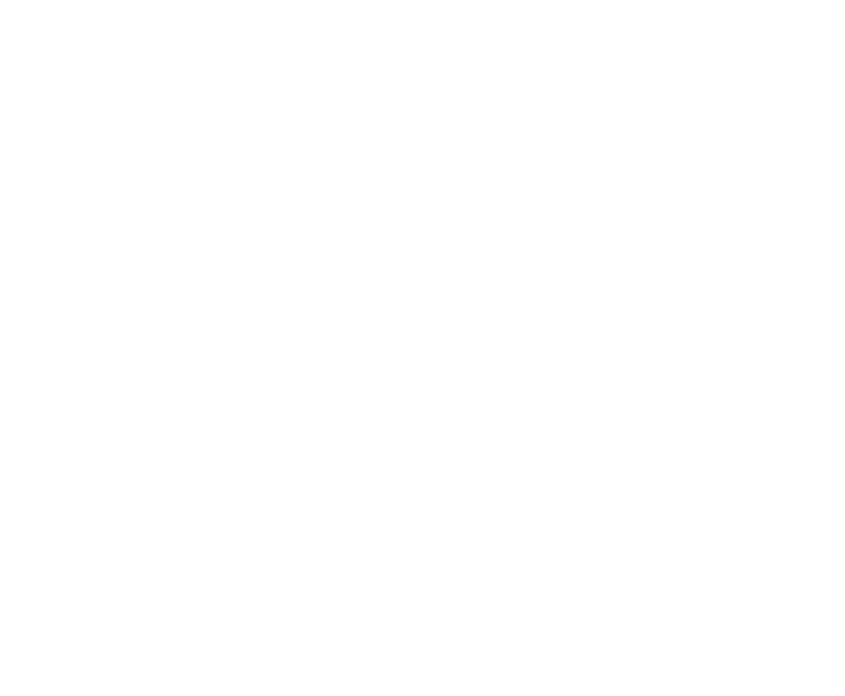
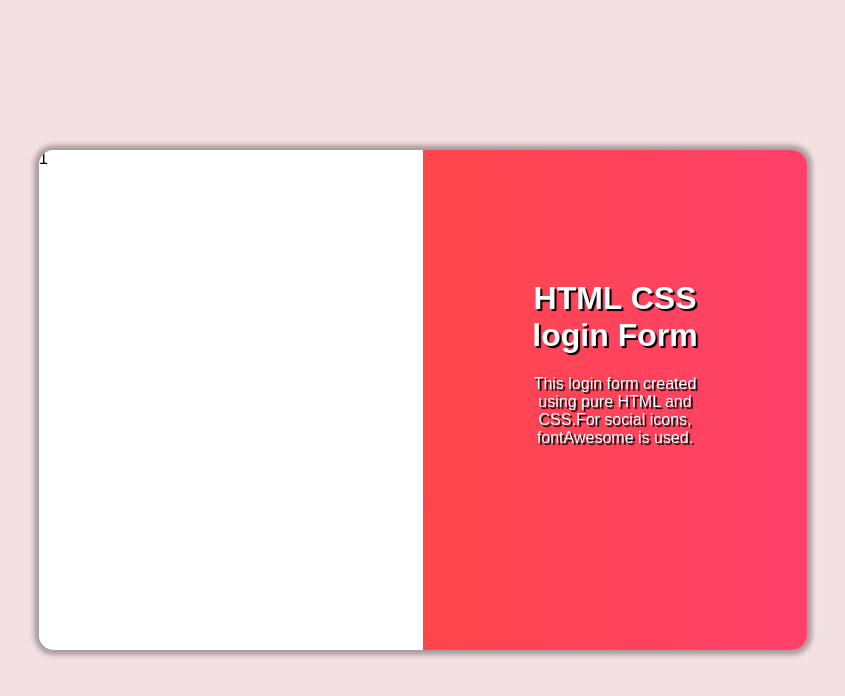
Before and after one commit to Shekhar-222/form-design, a plain HTML site: page index.html in a window 1280 px wide. Shown: the whole page, without its empty margins (217-1062 px from the left). Drawn offline with Linux system fonts and the light colour scheme.

Commit message:
completed right side of the login form

```diff
--- a/css/style.css
+++ b/css/style.css
@@ -0,0 +1,36 @@
+body{
+    background-color:#F3E0E2 ;
+    margin: 0px;
+    font-family: Arial, Helvetica, sans-serif;
+}
+.myform{
+    width: 60%;
+    height: 500px;
+
+    margin: 150px auto;
+    border-radius: 15px;
+    overflow: hidden;
+    /* box-shadow: x,y,b,s,c; */
+    box-shadow: 0px 0px 5px 5px rgba(0,0,0,0.3);
+    clear: both;
+
+}
+.myform > div{
+    width: 50%;
+    float: left;
+
+    height: 100%;
+}
+.white{
+    background-color: #FFFFFF;
+
+}
+.red
+{
+    background-image: -webkit-linear-gradient(left,#FF464B,#FF416B);
+    color: white;
+    text-align: center;
+    text-shadow: 2px 2px 1px #000000;
+
+
+}
--- a/index.html
+++ b/index.html
@@ -7,5 +7,17 @@
     <title>Form Design</title>
     <link rel="stylesheet" href="./css/style.css">
   </head>
-  <body></body>
+  <body>
+    <form class="myform">
+        <div class="white">1</div>
+        <div class="red">
+            <div style="margin:130px 100px">
+                <h1>HTML CSS login Form</h1>
+                <p>This login form created using pure HTML and CSS.For social icons, fontAwesome is used.</p>
+
+            </div>
+        </div>
+
+    </form>
+  </body>
 </html>
```
